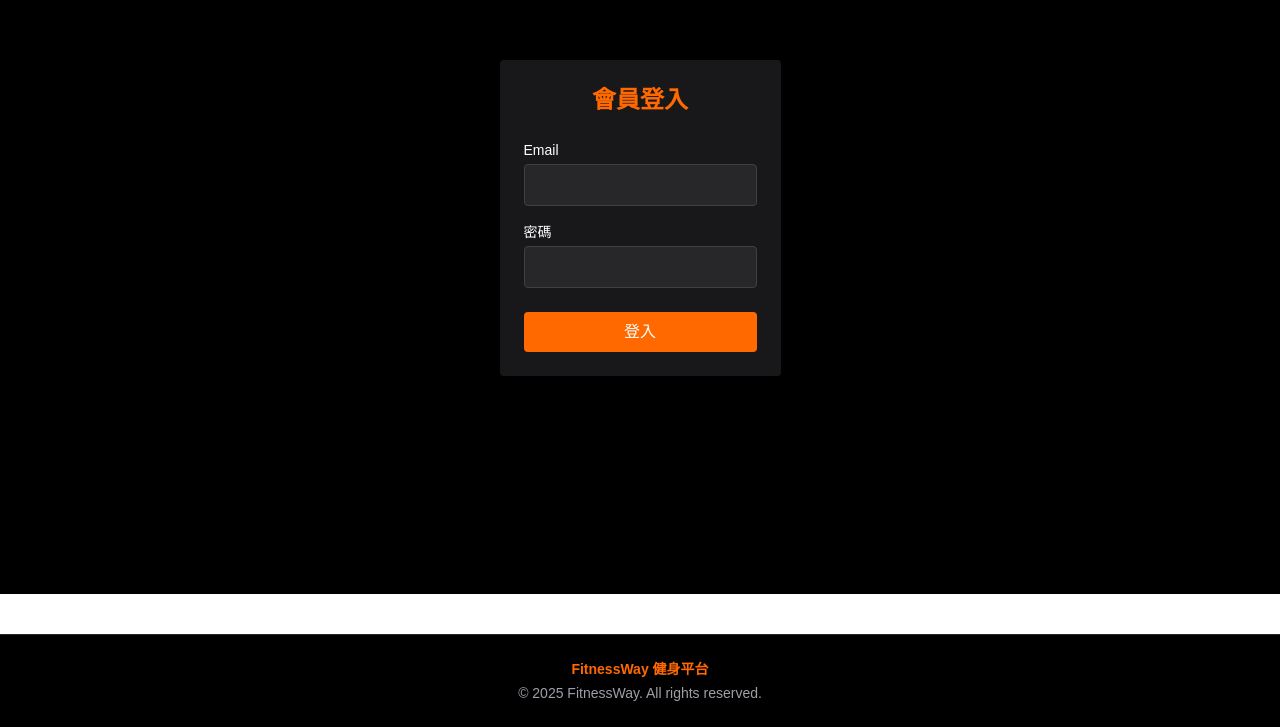
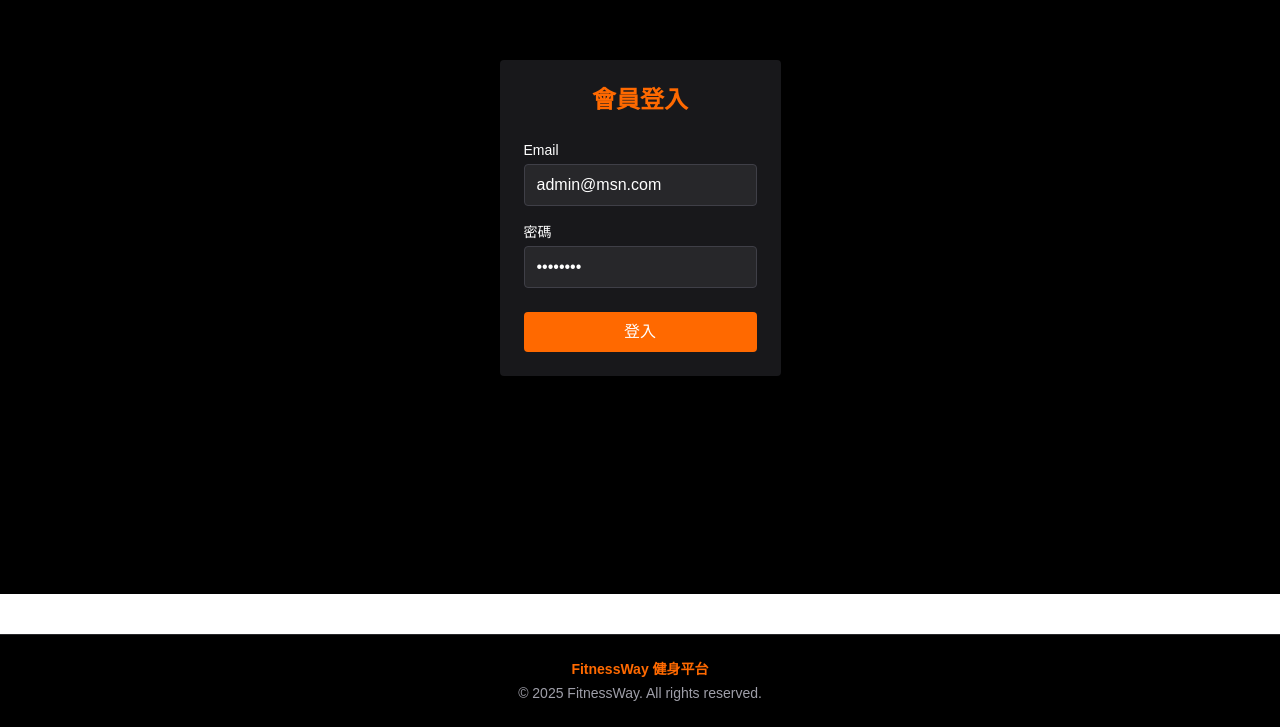
Before and after one commit to Henry-bear/fitness-platform, a Next.js app: page /login in a window 1280 px wide. Shown: the part 206-933 px from the top of the page. Built offline with nearby package versions, Linux system fonts and the light colour scheme; no server answers.

Commit message:
登入表單預填 demo 帳號密碼以便展示使用

```diff
--- a/src/components/LoginForm.tsx
+++ b/src/components/LoginForm.tsx
@@ -11,8 +11,8 @@ export default function LoginForm() {
     const router = useRouter();
 
     // 使用者輸入欄位
-    const [email, setEmail] = useState("");
-    const [password, setPassword] = useState("");
+    const [email, setEmail] = useState("admin@msn.com");
+    const [password, setPassword] = useState("admin123");
 
     // UI 狀態
     const [loading, setLoading] = useState(false);
```
